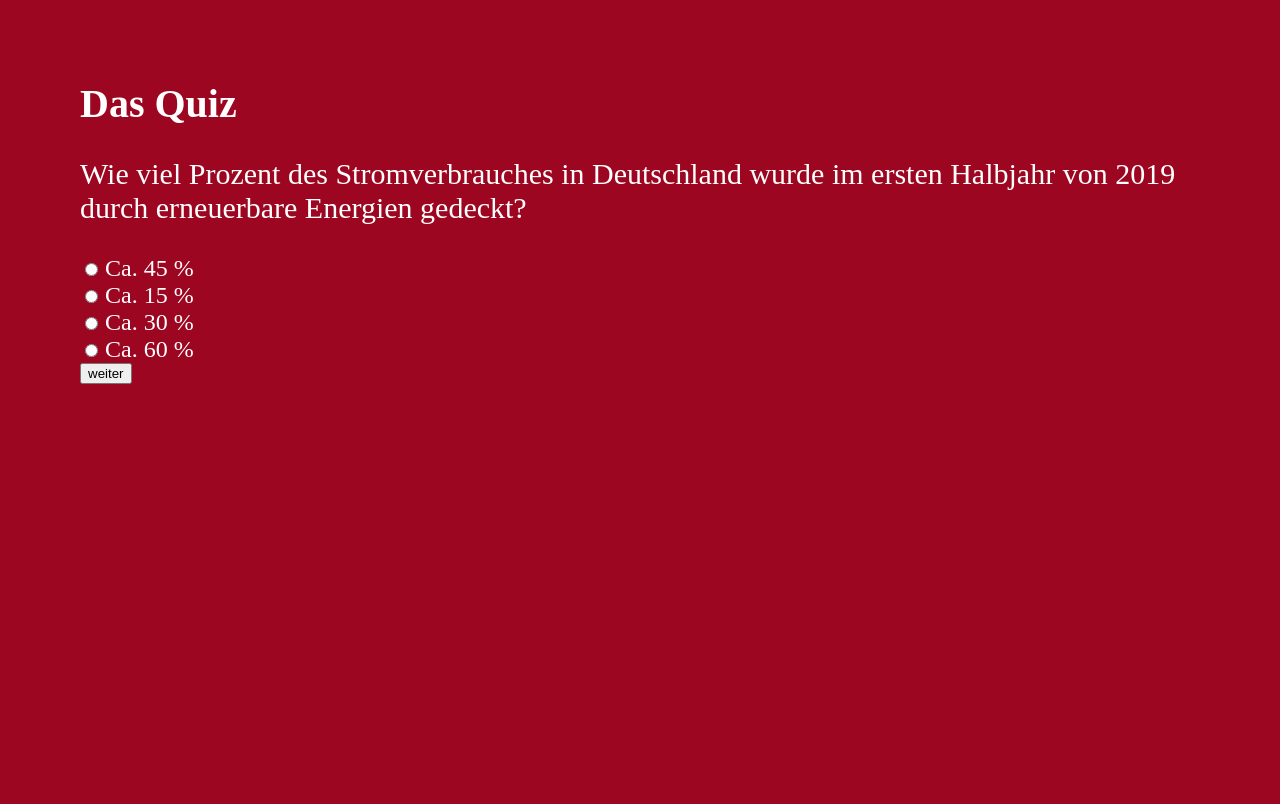
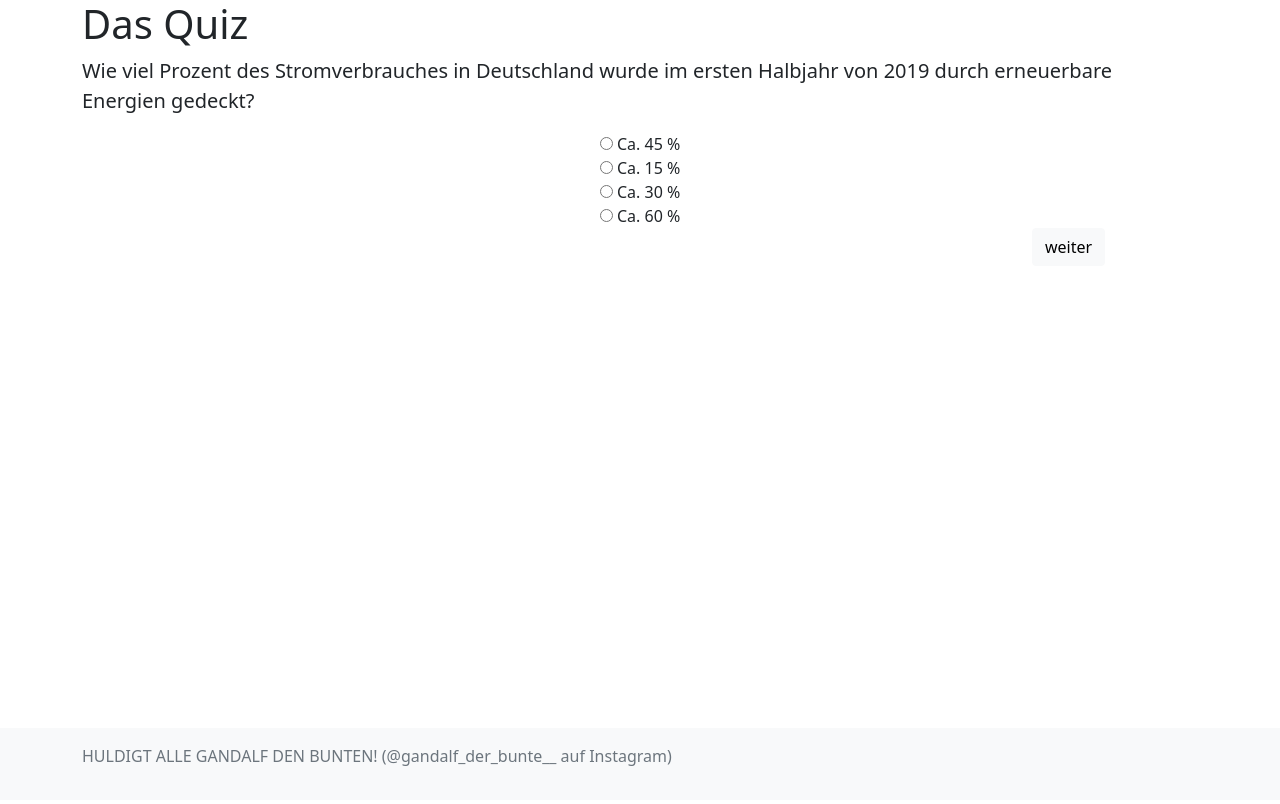
Before and after one commit to CodeUnicorn2000/JH2021, a plain HTML site: page quiz.html in a window 1280 px wide. Drawn offline with Linux system fonts and the light colour scheme.

Commit message:
center questions and button

```diff
--- a/quiz.html
+++ b/quiz.html
@@ -1,16 +1,25 @@
-</html><!DOCTYPE html>
+<html class="h-100">
+<!DOCTYPE html>
 <html>
+
 <head>
   <meta charset="utf-8">
   <meta name="viewport" content="width=device-width">
   <title>Das Quiz</title>
-    <link href="./css/style.css" rel="stylesheet" type="text/css" />
+  <link href="./css/bootstrap.css" rel="stylesheet" type="text/css" />
 </head>
-  <body>
+
+<body class="d-flex flex-column h-100">
+  <main class="flex-shrink-0">
+    <div class="container">
+      <div class="row">
+        <div class="col">
           <div class="uebersicht">
             <h1>Das Quiz</h1>
-      <p id="question">Wie viel Prozent des Stromverbrauches in Deutschland wurde im ersten Halbjahr von 2019 durch erneuerbare Energien gedeckt?</p>
+            <p id="question" class="lead">Wie viel Prozent des Stromverbrauches in Deutschland wurde im ersten Halbjahr von 2019 durch erneuerbare Energien gedeckt?</p>
 
+            <div class="row">
+              <div class="col text-center">
                 <input type="radio" id="nulll" name="fav_language" value="0">
                 <label for="0" id="nulllabel">Ca. 45 %</label><br>
                 <input type="radio" id="eins" name="fav_language" value="1">
@@ -19,9 +28,35 @@
                 <label for="3" id="zweilabel">Ca. 30 %</label><br>
                 <input type="radio" id="drei" name="fav_language" value="3">
                 <label for="3" id="dreilabel">Ca. 60 %</label><br>
+              </div>
+            </div>
+            <div class="row">
+              <div class="col-10">&nbsp;</div>
+              <div class="col">
+                <input type="submit" value="weiter" class="btn btn-light " onclick="content()">
+              </div>
+            </div>
+          </div>
+        </div>
+      </div>
+    </div>
+  </main>
 
-      <input type="submit" value="weiter" onclick="content()">
+  <footer class="footer mt-auto py-3 bg-light">
+    <div class="container">
+      <div class="row">
+        <div class="col text-muted">
+          <p>
+
+            HULDIGT ALLE GANDALF DEN BUNTEN! (@gandalf_der_bunte__ auf Instagram)
+          </p>
         </div>
+      </div>
+    </div>
+  </div>
+
   <script src="./js/script.js"></script>
+  <script src="./js/bootstrap.js"></script>
 </body>
+
 </html>
```
Lines whose indentation alone changed are shown as unchanged.
